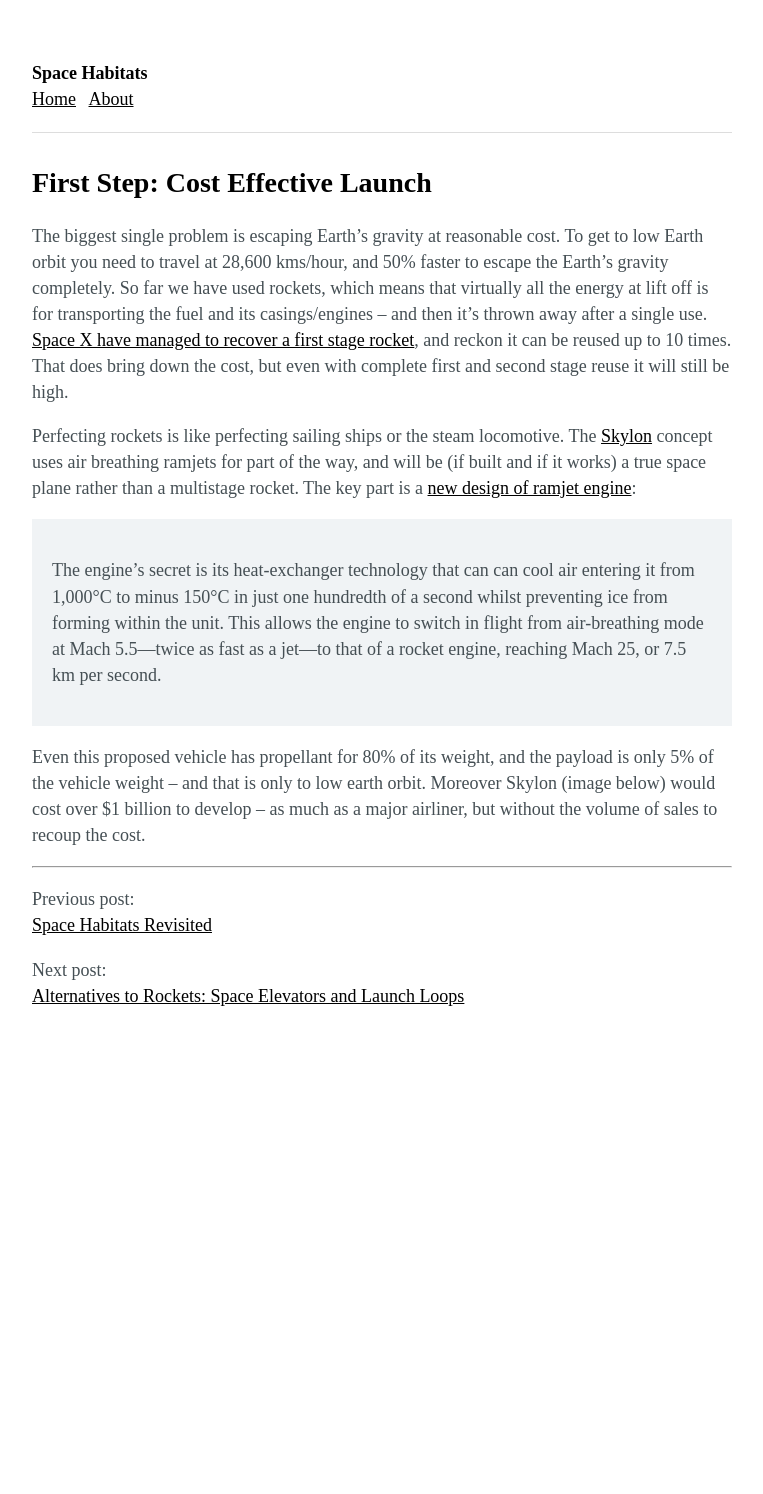
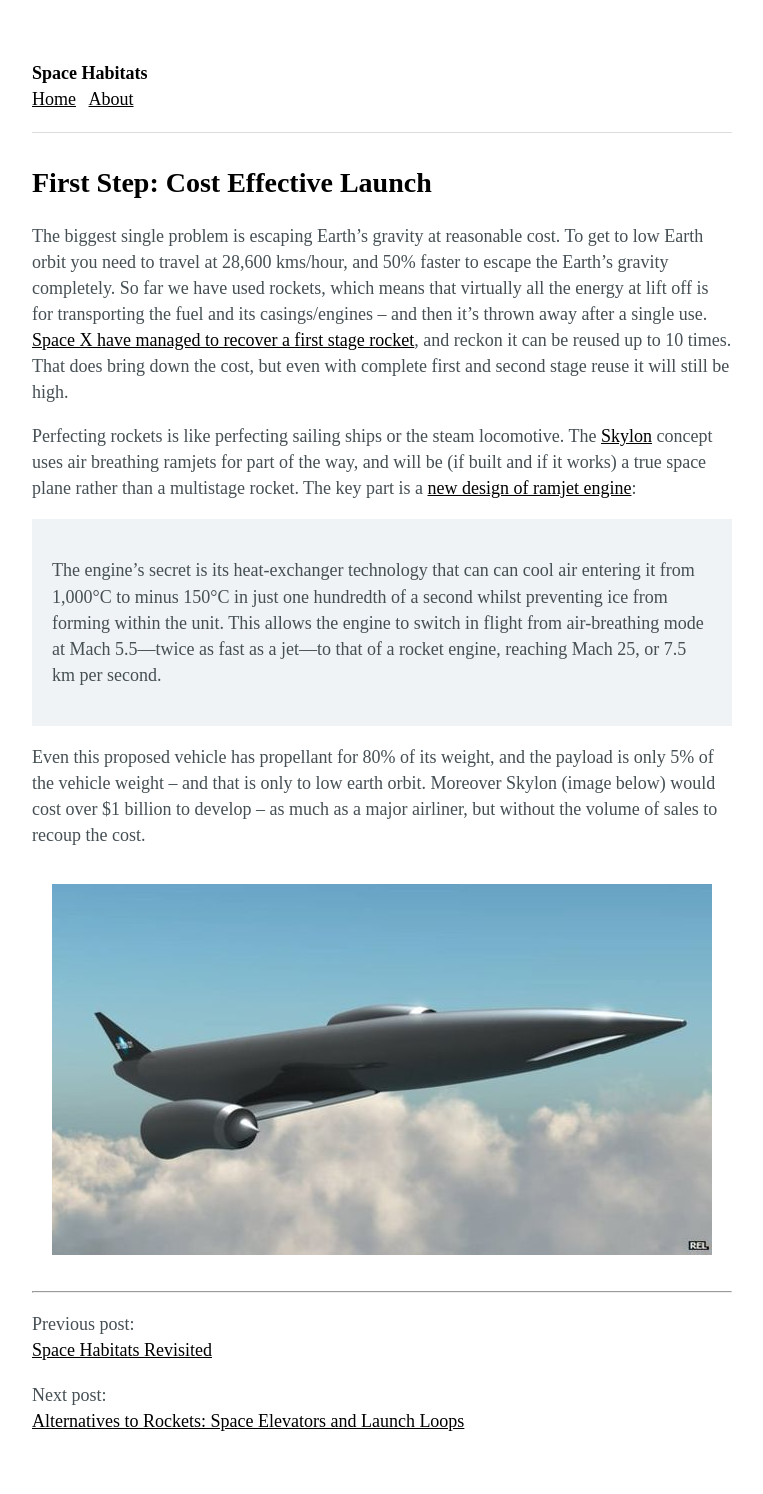
Before and after one commit to ffub/space-habitats, a Jekyll site: the page built from _posts/2016-04-28-first-step.markdown, in a window 1280 px wide. Shown: the whole page, without its empty margins (258-1021 px from the left). Built offline with Jekyll 4.4.1, drawn with Linux system fonts in a browser that asks for light colours; before the commit the page ends 1069 px from its top, so only the background shows below that.

Commit message:
Updated First Step

```diff
--- a/_posts/2016-04-28-first-step.markdown
+++ b/_posts/2016-04-28-first-step.markdown
@@ -10,6 +10,7 @@ Perfecting rockets is like perfecting sailing ships or the steam locomotive. The
 > The engine’s secret is its heat-exchanger technology that can can cool air entering it from 1,000°C to minus 150°C in just one hundredth of a second whilst preventing ice from forming within the unit. This allows the engine to switch in flight from air-breathing mode at Mach 5.5—twice as fast as a jet—to that of a rocket engine, reaching Mach 25, or 7.5 km per second.
 
 Even this proposed vehicle has propellant for 80% of its weight, and the payload is only 5% of the vehicle weight – and that is only to low earth orbit. Moreover Skylon (image below) would cost over $1 billion to develop – as much as a major airliner, but without the volume of sales to recoup the cost.
+![skylon.jpg](/uploads/skylon.jpg)
 
 [spacex]: http://spaceflightnow.com/2015/12/22/watch-spacex-recover-booster/
 [skylon]: https://en.wikipedia.org/wiki/Skylon_(spacecraft)
```
